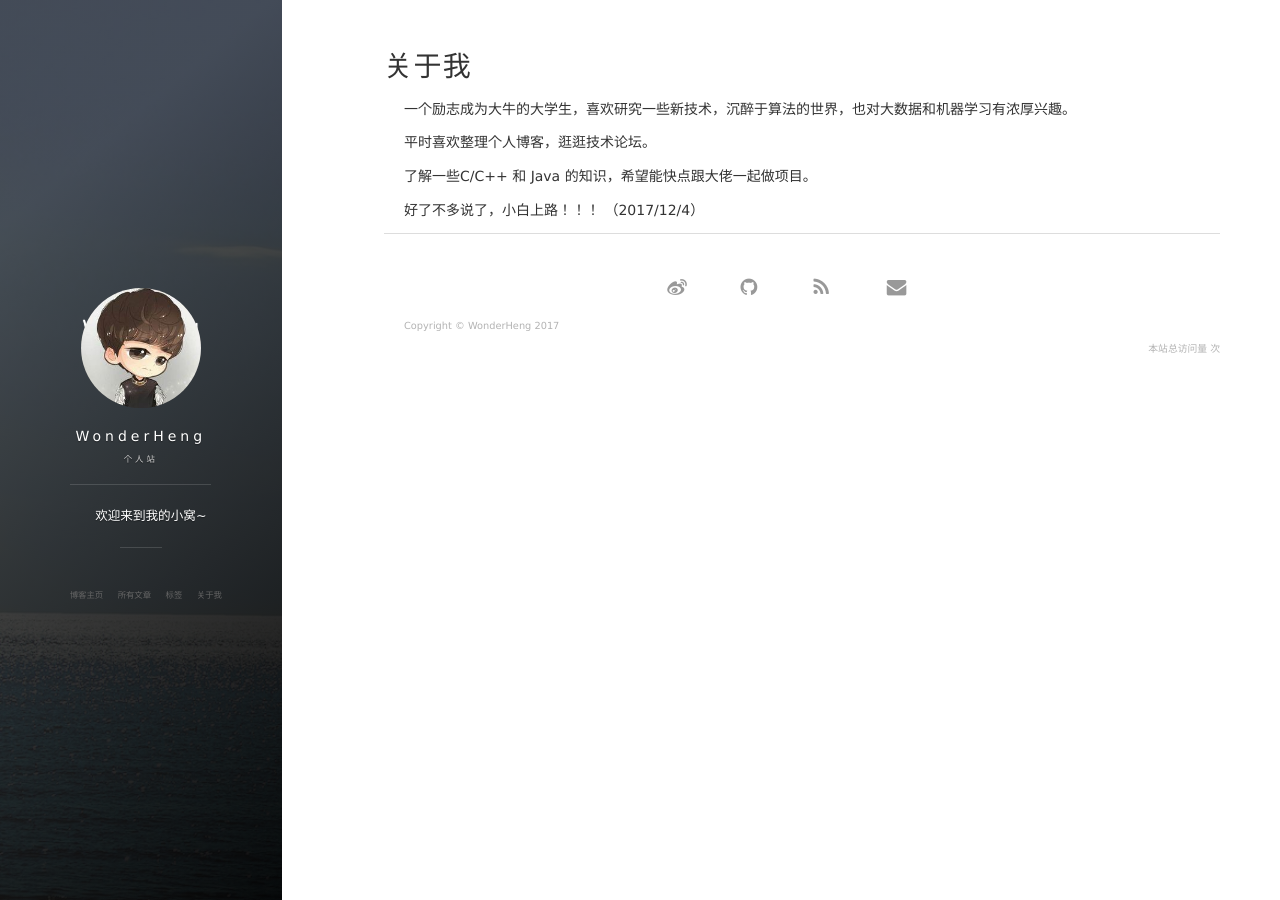
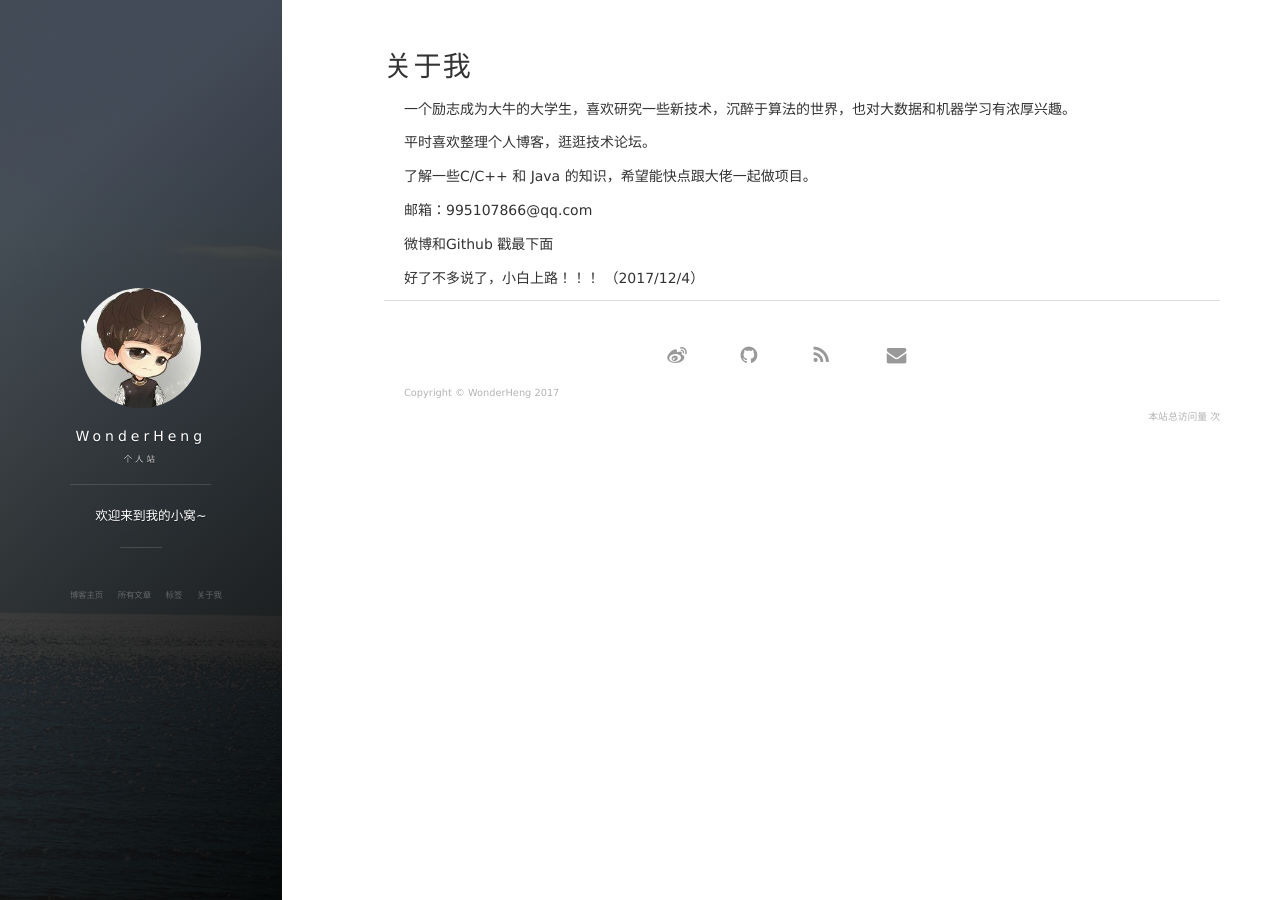
Before and after one commit to wonderheng/henghengCSDN.github.io, a Jekyll site: the page built from about.md, in a window 1280 px wide. Built offline with Jekyll 4.4.1, drawn with Linux system fonts in a browser that asks for light colours; nearby versions of some CDN libraries; comment, search, counter and statistics services are not loaded.

Commit message:
About me

```diff
--- a/about.md
+++ b/about.md
@@ -3,19 +3,16 @@ layout: page
 title: 关于我
 ---
 
+<p>
 一个励志成为大牛的大学生，喜欢研究一些新技术，沉醉于算法的世界，也对大数据和机器学习有浓厚兴趣。
 <p>
 平时喜欢整理个人博客，逛逛技术论坛。
 <p>
 了解一些C/C++ 和 Java 的知识，希望能快点跟大佬一起做项目。
-
-
+<p>
+邮箱：995107866@qq.com
+<p>
+微博和Github 戳最下面
 <p>
 好了不多说了，小白上路！！！
 				（2017/12/4）
-
-<p>
-
-<p>
-
-<p>
```
